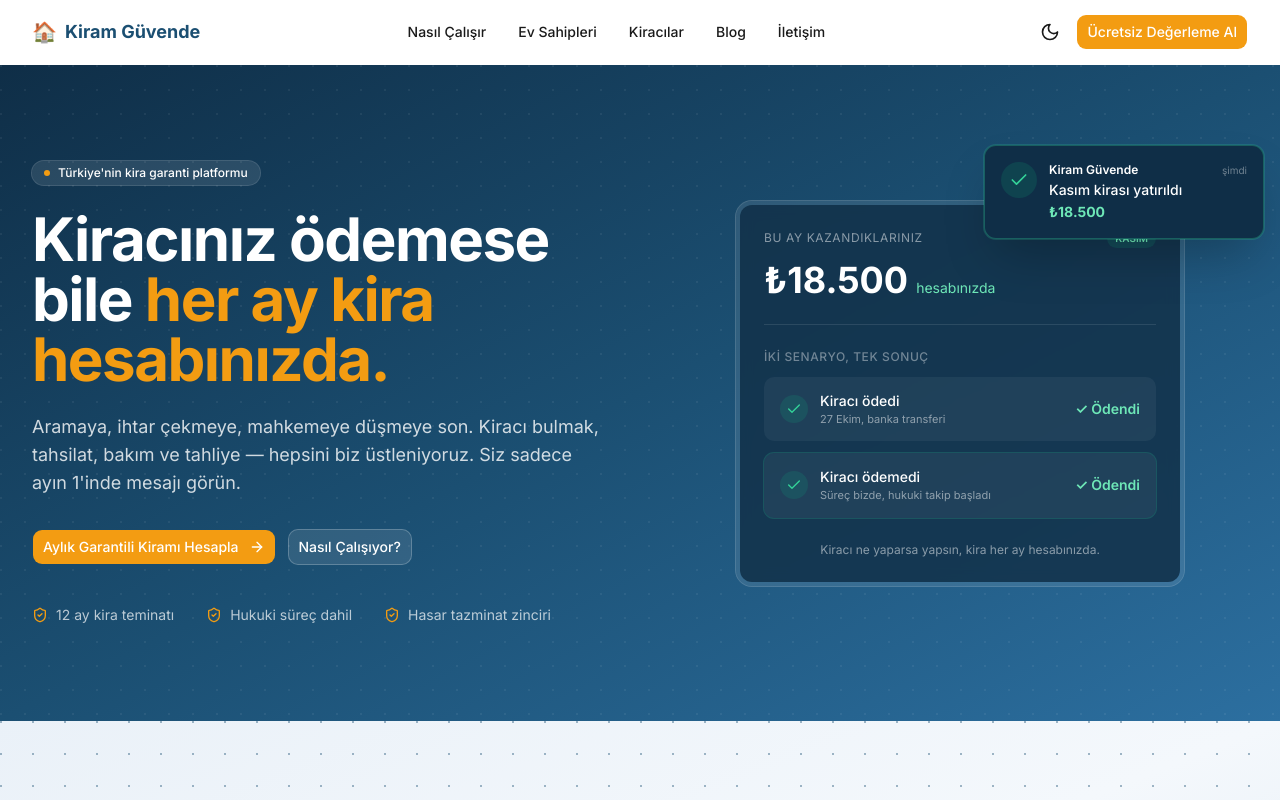
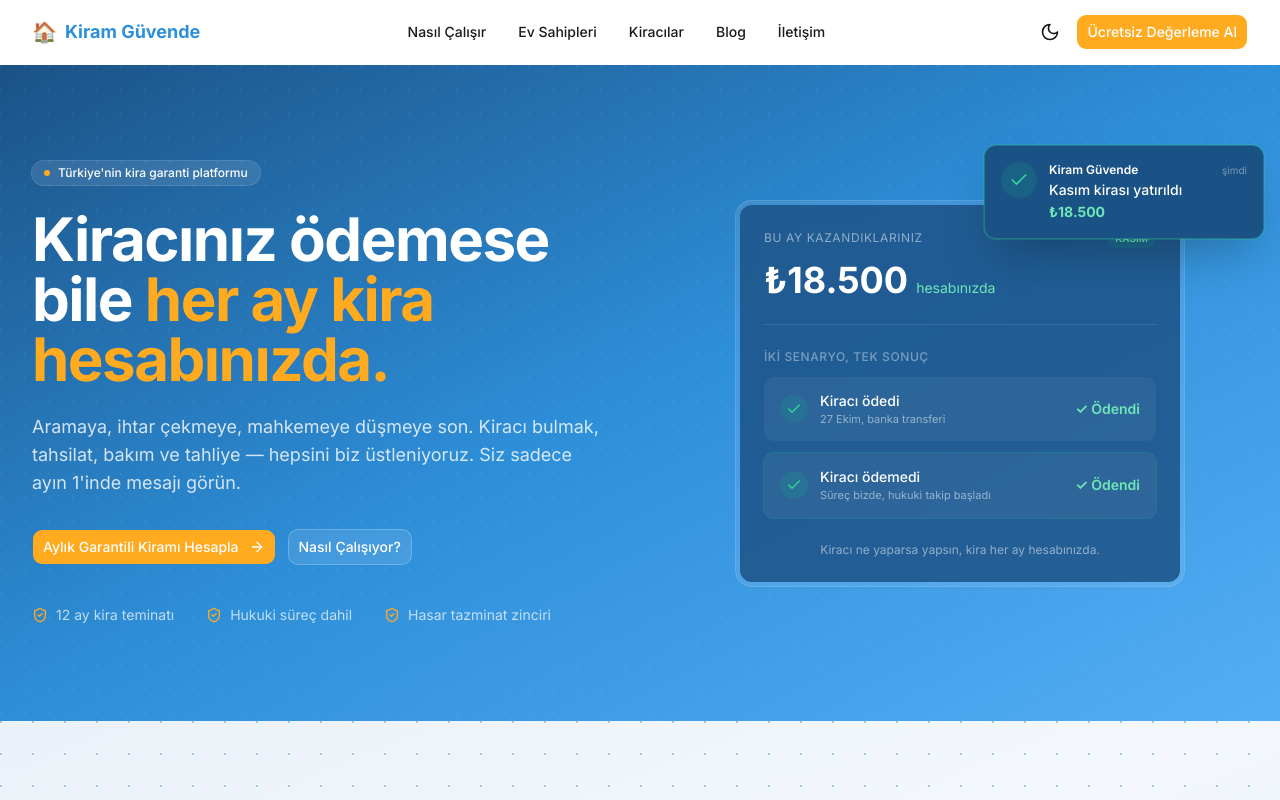
Before and after one commit to safakyilmaz27-dotcom/kiram-guvende, a Next.js app: page / in a window 1280 px wide. Shown: the top 800 px of the page. Built offline with nearby package versions, Linux system fonts and the light colour scheme.

Commit message:
Brighten primary blue and accent colors for more vivid palette

```diff
--- a/src/app/blog/[slug]/page.tsx
+++ b/src/app/blog/[slug]/page.tsx
@@ -245,7 +245,7 @@ export default async function BlogPostPage({
             </div>
 
             {/* CTA Card */}
-            <div className="relative overflow-hidden rounded-2xl bg-gradient-to-br from-[#0F2E47] via-[#1B4F72] to-[#2C6FA0] p-6 text-white">
+            <div className="relative overflow-hidden rounded-2xl bg-gradient-to-br from-[#1B5286] via-[#2E8FD9] to-[#54AEF5] p-6 text-white">
               <div
                 aria-hidden
                 className="absolute -top-12 -right-12 size-32 rounded-full bg-accent/20 blur-2xl"
--- a/src/app/globals.css
+++ b/src/app/globals.css
@@ -27,13 +27,13 @@
     --card-foreground: #1a1a1a;
     --popover: #ffffff;
     --popover-foreground: #1a1a1a;
-    --primary: #1B4F72;
+    --primary: #2E8FD9;
     --primary-foreground: #ffffff;
     --secondary: #f5f5f5;
-    --secondary-foreground: #1B4F72;
+    --secondary-foreground: #2E8FD9;
     --muted: #f5f5f5;
     --muted-foreground: #71717a;
-    --accent: #F39C12;
+    --accent: #FFAA1F;
     --accent-foreground: #ffffff;
     --destructive: #dc2626;
     --border: #e5e7eb;
@@ -55,13 +55,13 @@
     --card-foreground: #fafafa;
     --popover: #1a1a1a;
     --popover-foreground: #fafafa;
-    --primary: #5DADE2;
+    --primary: #79C3F0;
     --primary-foreground: #0a0a0a;
     --secondary: #27272a;
     --secondary-foreground: #fafafa;
     --muted: #27272a;
     --muted-foreground: #a1a1aa;
-    --accent: #F39C12;
+    --accent: #FFAA1F;
     --accent-foreground: #0a0a0a;
     --destructive: #f87171;
     --border: rgba(255, 255, 255, 0.1);
--- a/src/app/iletisim/page.tsx
+++ b/src/app/iletisim/page.tsx
@@ -45,7 +45,7 @@ export default function ContactPage() {
   return (
     <>
       {/* Header */}
-      <section className="relative overflow-hidden bg-gradient-to-br from-[#0F2E47] via-[#1B4F72] to-[#2C6FA0] text-white">
+      <section className="relative overflow-hidden bg-gradient-to-br from-[#1B5286] via-[#2E8FD9] to-[#54AEF5] text-white">
         <div
           aria-hidden
           className="absolute inset-0 opacity-[0.06] [background-image:radial-gradient(circle_at_1px_1px,white_1px,transparent_0)] [background-size:24px_24px]"
--- a/src/app/nasil-calisir/page.tsx
+++ b/src/app/nasil-calisir/page.tsx
@@ -108,7 +108,7 @@ export default function HowItWorksPage() {
   return (
     <>
       {/* Hero */}
-      <section className="relative overflow-hidden bg-gradient-to-br from-[#0F2E47] via-[#1B4F72] to-[#2C6FA0] text-white">
+      <section className="relative overflow-hidden bg-gradient-to-br from-[#1B5286] via-[#2E8FD9] to-[#54AEF5] text-white">
         <div
           aria-hidden
           className="absolute inset-0 opacity-[0.06] [background-image:radial-gradient(circle_at_1px_1px,white_1px,transparent_0)] [background-size:24px_24px]"
@@ -306,7 +306,7 @@ export default function HowItWorksPage() {
       </section>
 
       {/* Final CTA */}
-      <section className="bg-[#1B4F72] text-white">
+      <section className="bg-[#2E8FD9] text-white">
         <div className="mx-auto max-w-4xl px-4 py-16 text-center sm:px-6 lg:px-8 lg:py-20">
           <h2 className="text-3xl font-bold tracking-tight sm:text-4xl">
             İlk telefon 10 dakika. Sonrası 12 yıl huzur.
--- a/src/app/page.tsx
+++ b/src/app/page.tsx
@@ -63,7 +63,7 @@ export default function Home() {
   return (
     <>
       {/* ============ HERO ============ */}
-      <section className="relative overflow-hidden bg-gradient-to-br from-[#0F2E47] via-[#1B4F72] to-[#2C6FA0] text-white">
+      <section className="relative overflow-hidden bg-gradient-to-br from-[#1B5286] via-[#2E8FD9] to-[#54AEF5] text-white">
         <div
           aria-hidden
           className="absolute inset-0 opacity-[0.06] [background-image:radial-gradient(circle_at_1px_1px,white_1px,transparent_0)] [background-size:24px_24px]"
@@ -124,7 +124,7 @@ export default function Home() {
           {/* Hero side panel: "Bu Ay Kazandıklarınız" mock-up */}
           <div className="relative flex items-center justify-center">
             {/* Floating notification — top right */}
-            <div className="absolute -top-4 right-0 z-10 w-[280px] animate-[slideIn_0.6s_ease-out] rounded-xl border border-emerald-400/30 bg-[#0F2E47] p-4 shadow-2xl ring-1 ring-emerald-400/20 sm:-right-4">
+            <div className="absolute -top-4 right-0 z-10 w-[280px] animate-[slideIn_0.6s_ease-out] rounded-xl border border-emerald-400/30 bg-[#1B5286] p-4 shadow-2xl ring-1 ring-emerald-400/20 sm:-right-4">
               <div className="flex items-start gap-3">
                 <div className="flex size-9 shrink-0 items-center justify-center rounded-full bg-emerald-500/15">
                   <Check className="size-5 text-emerald-400" />
@@ -146,7 +146,7 @@ export default function Home() {
 
             {/* Main card: "Bu Ay Kazandıklarınız" */}
             <div className="w-full max-w-md rounded-2xl bg-white/10 p-1 ring-1 ring-white/20 backdrop-blur">
-              <div className="rounded-xl bg-[#0F2E47]/85 p-6">
+              <div className="rounded-xl bg-[#1B5286]/85 p-6">
                 <div className="flex items-center justify-between">
                   <p className="text-xs uppercase tracking-wider text-white/50">
                     Bu Ay Kazandıklarınız
@@ -396,7 +396,7 @@ export default function Home() {
       {/* ============ HESAPLAYICI ============ */}
       <section
         id="hesaplayici"
-        className="relative overflow-hidden bg-[#1B4F72] text-white"
+        className="relative overflow-hidden bg-[#2E8FD9] text-white"
       >
         <div
           aria-hidden
@@ -547,7 +547,7 @@ export default function Home() {
       <QuickApplySection />
 
       {/* ============ FİNAL CTA / FORM ============ */}
-      <section className="bg-[#1B4F72] text-white">
+      <section className="bg-[#2E8FD9] text-white">
         <div className="mx-auto grid max-w-7xl gap-12 px-4 py-20 sm:px-6 lg:grid-cols-2 lg:items-center lg:px-8">
           <div>
             <h2 className="text-3xl font-bold tracking-tight sm:text-4xl">
--- a/src/components/home/QuickApplySection.tsx
+++ b/src/components/home/QuickApplySection.tsx
@@ -63,7 +63,7 @@ export function QuickApplySection() {
   };
 
   return (
-    <section className="relative overflow-hidden bg-gradient-to-br from-[#0F2E47] via-[#1B4F72] to-[#2C6FA0] text-white">
+    <section className="relative overflow-hidden bg-gradient-to-br from-[#1B5286] via-[#2E8FD9] to-[#54AEF5] text-white">
       <div
         aria-hidden
         className="absolute inset-0 opacity-[0.06] [background-image:radial-gradient(circle_at_1px_1px,white_1px,transparent_0)] [background-size:24px_24px]"
@@ -157,7 +157,7 @@ export function QuickApplySection() {
               type="submit"
               size="lg"
               disabled={isSubmitting}
-              className="h-11 bg-[#F1C40F] text-[#0F2E47] hover:bg-[#F4D03F] disabled:opacity-70"
+              className="h-11 bg-[#F1C40F] text-[#1B5286] hover:bg-[#F4D03F] disabled:opacity-70"
             >
               {isSubmitting ? "Gönderiliyor..." : "Hemen Başvur"}
               <ArrowRight className="ml-1 size-4" />
--- a/src/components/home/StatsSection.tsx
+++ b/src/components/home/StatsSection.tsx
@@ -69,7 +69,7 @@ export function StatsSection() {
     >
       <div
         aria-hidden
-        className="absolute inset-0 opacity-40 [background-image:radial-gradient(circle_at_1px_1px,#1B4F72_1px,transparent_0)] [background-size:32px_32px]"
+        className="absolute inset-0 opacity-40 [background-image:radial-gradient(circle_at_1px_1px,#2E8FD9_1px,transparent_0)] [background-size:32px_32px]"
       />
 
       <div className="relative mx-auto max-w-7xl px-4 py-16 sm:px-6 lg:px-8 lg:py-20">
--- a/src/components/layout/Footer.tsx
+++ b/src/components/layout/Footer.tsx
@@ -50,7 +50,7 @@ export function Footer() {
   if (pathname?.startsWith("/admin")) return null;
 
   return (
-    <footer className="bg-[#1B4F72] text-white">
+    <footer className="bg-[#2E8FD9] text-white">
       <div className="mx-auto max-w-7xl px-4 py-12 sm:px-6 lg:px-8 lg:py-16">
         <div className="grid grid-cols-2 gap-10 md:grid-cols-4">
           <div className="col-span-2 md:col-span-1">
```
